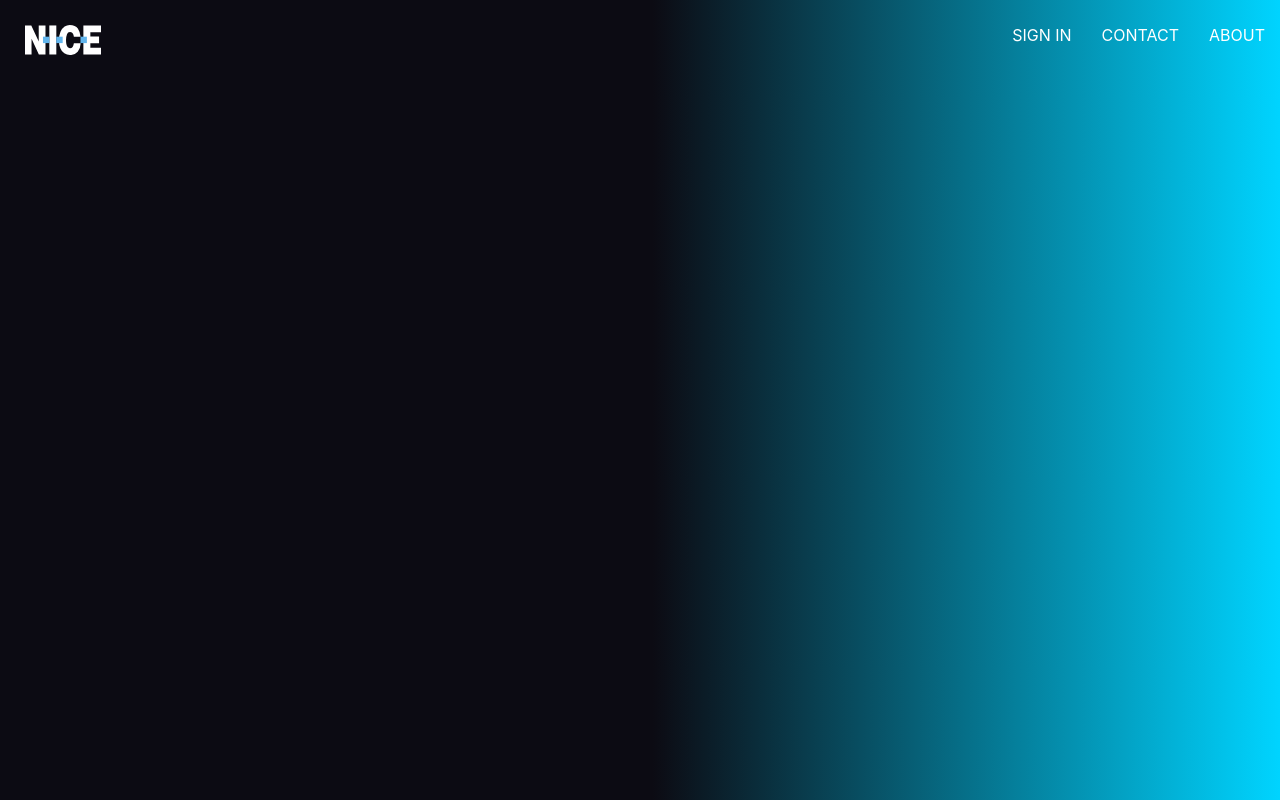
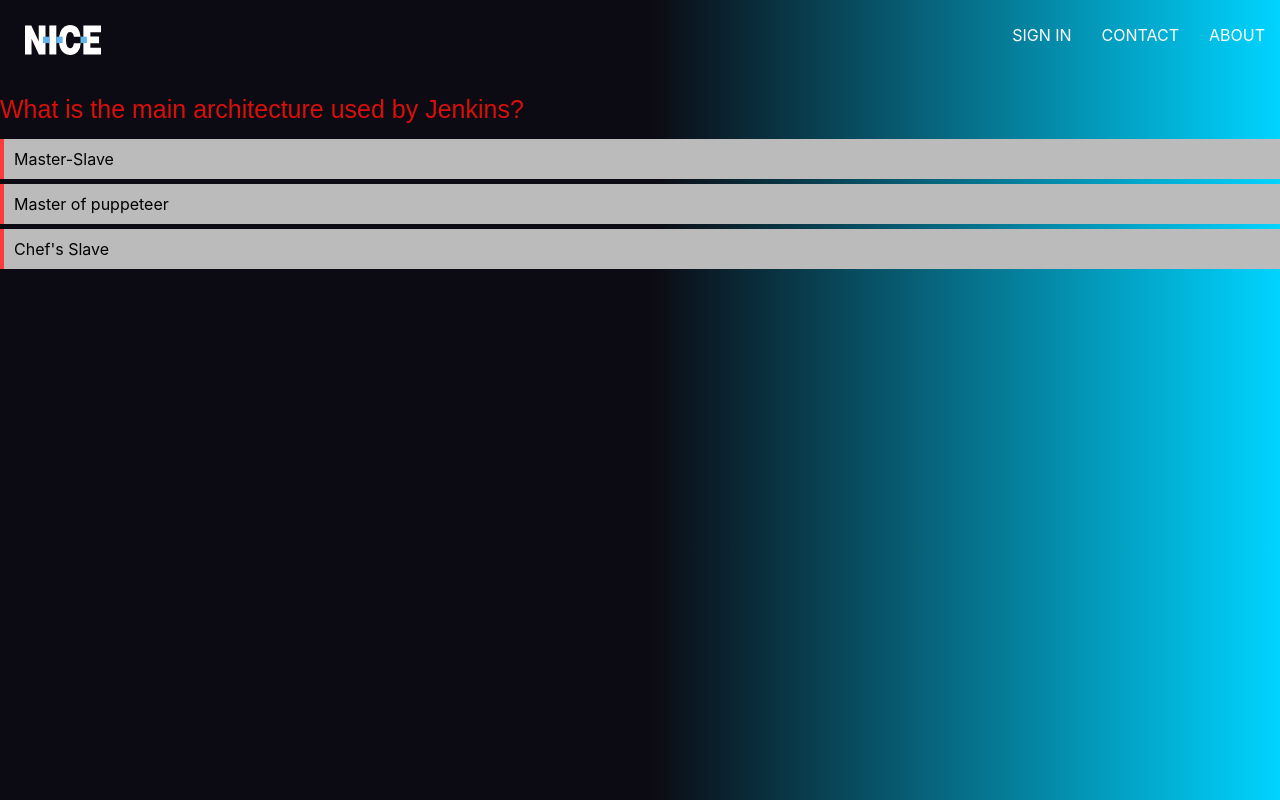
Before and after one commit to taldo17/evolve, a React (Create React App) app: page /evolve/devops/quiz in a window 1280 px wide. Built offline with nearby package versions, Linux system fonts and the light colour scheme; no server answers.

Commit message:
fixing some stuff

```diff
--- a/src/App.js
+++ b/src/App.js
@@ -7,6 +7,7 @@
 import React, {useEffect, useState} from "react";
 import {addAuthListener, getCurrentUser, ProtectedRoute} from './firebase/auth';
 import {getUserDetails} from './firebase/database';
+import Quiz from "./pages/devops/quiz/QuizMain";
 
 export function App({firebaseConfig}) {
     const [authInfo, setAuthInfo] = useState(() => {
@@ -47,12 +48,16 @@
                 <Route path='/signin'>
                     <SignInAndSignUp/>
                 </Route>
+                <Route exact path='/'>
+                    <Homepage userDetails={userDetails}/>
+                </Route>
                 <Route exact path='/evolve/devops'>
                     <Devops userDetails={userDetails}/>
                 </Route>
-                <Route exact path='/'>
-                    <Homepage userDetails={userDetails}/>
+                <Route exact path='/evolve/devops/quiz'>
+                    <Quiz/>
                 </Route>
+                {/*evolve/devops/quiz*/}
             </Switch>
         </Router>
     );
--- a/src/pages/devops/devops.jsx
+++ b/src/pages/devops/devops.jsx
@@ -14,6 +14,7 @@
         devopsRankItem.title = props.userDetails.statistics.userStatistics.devopsLevel;
     }
     devopsRankItem.subtitle = 'CHALLENGE ME'
+    devopsRankItem.linkUrl = '/quiz'
     return (
         <div>
             <div>
--- /dev/null
+++ b/src/pages/devops/quiz/QuizMain.css
@@ -0,0 +1,28 @@
+.NextStep{
+    background-color: #009e00;
+    color:#fff;
+    padding: 10px 30px;
+    border: 0;
+    border-radius: 3px;
+    cursor: pointer;
+}
+.NextStep:hover{
+    background-color: green;
+}
+.NextStep[disabled]{
+    display: none;
+}
+
+.finalPage{
+    text-align: center;
+}
+.finalPage h1{
+    text-align: center;
+    margin: 15px 0;
+    font-size: 25px;
+    font-family: Arial,sans-serif;
+    font-weight: bold;
+    color: #008416;
+    text-transform: none;
+    text-shadow: none;
+}
--- /dev/null
+++ b/src/pages/devops/quiz/QuizMain.js
@@ -0,0 +1,103 @@
+import React, {Component} from 'react';
+import Question from './question/Question';
+import Answer from './answer/Answer';
+import './QuizMain.css';
+
+export default class Quiz extends Component {
+
+    // initiating the local state
+    state = {
+        questions: {
+            1: 'What is the main architecture used by Jenkins?',
+            2: 'Which of the following CLI commands can be used to rename files?',
+            3: 'What are the benefits of of using IAC?'
+        },
+        answers: {
+            1: {
+                1: 'Master-Slave',
+                2: 'Master of puppeteer',
+                3: "Chef's Slave"
+            },
+            2: {
+                1: 'git rm',
+                2: 'git mv',
+                3: 'git rm -r'
+            },
+            3: {
+                1: "There aren't any, it's just another way of configuration",
+                2: 'Code can be maintained better than UI (VCS, Code review, easy setup)',
+                3: 'It is less common nowadays to use it since the emergance of GIT actions'
+            }
+        },
+        correctAnswers: {
+            1: '1',
+            2: '2',
+            3: '2'
+        },
+        correctAnswer: 0,
+        clickedAnswer: 0,
+        step: 1,
+        score: 0
+    }
+
+    // the method that checks the correct answer
+    checkAnswer = answer => {
+        const { correctAnswers, step, score } = this.state;
+        if(answer === correctAnswers[step]){
+            this.setState({
+                score: score + 1,
+                correctAnswer: correctAnswers[step],
+                clickedAnswer: answer
+            });
+        }else{
+            this.setState({
+                correctAnswer: 0,
+                clickedAnswer: answer
+            });
+        }
+    }
+
+    // method to move to the next question
+    nextStep = (step) => {
+        this.setState({
+            step: step + 1,
+            correctAnswer: 0,
+            clickedAnswer: 0
+        });
+    }
+
+    render(){
+        let { questions, answers, correctAnswer, clickedAnswer, step, score } = this.state;
+        return(
+            <div className="Content">
+                {step <= Object.keys(questions).length ?
+                    (<>
+                        <Question
+                            question={questions[step]}
+                        />
+                        <Answer
+                            answer={answers[step]}
+                            step={step}
+                            checkAnswer={this.checkAnswer}
+                            correctAnswer={correctAnswer}
+                            clickedAnswer={clickedAnswer}
+                        />
+                        <button
+                        className="NextStep"
+                        disabled={
+                            clickedAnswer && Object.keys(questions).length >= step
+                            ? false : true
+                        }
+                        onClick={() => this.nextStep(step)}>Next</button>
+                    </>) : (
+                        <div className="finalPage">
+                            <h1>You have completed the quiz!</h1>
+                            <p>Your score is: {score} of {Object.keys(questions).length}</p>
+                            <p>Thank you!</p>
+                        </div>
+                    )
+                }
+            </div>
+        );
+    }
+}
--- /dev/null
+++ b/src/pages/devops/quiz/answer/Answer.css
@@ -0,0 +1,31 @@
+.Answers{
+    list-style: none;
+    margin: 0;
+    padding: 0;
+}
+.Answers li{
+    padding: 10px;
+    border-left: 4px solid #FF3B3B;
+    background-color: #bbb;
+    margin: 0 0 5px;
+}
+.Answers li:hover{
+    cursor: pointer;
+    background-color: #a2a2a2;
+}
+.Answers .correct,
+.Answers .correct:hover {
+    background-color: #1db900;
+    border-left: 4px solid #0f6300;
+    color: #fff;
+}
+.Answers .incorrect,
+.Answers .incorrect:hover {
+    background-color: #ec0000;
+    border-left: 4px solid #FF3B3B;
+    color: #fff;
+}
+.Answers[disabled] {
+    pointer-events: none;
+    opacity: 0.7;
+}
--- /dev/null
+++ b/src/pages/devops/quiz/answer/Answer.js
@@ -0,0 +1,37 @@
+import React from 'react';
+import './Answer.css';
+
+const Answer = (props) => {
+    let answers = Object.keys(props.answer)
+        .map((qAnswer, i) => (
+            <li
+            className=
+            {
+                props.correctAnswer === qAnswer ?
+                'correct' :
+                props.clickedAnswer === qAnswer ?
+                'incorrect' : ''
+            }
+            onClick={() => props.checkAnswer(qAnswer)}
+            key={qAnswer}>
+                {props.answer[qAnswer]}
+            </li>
+        ));
+
+        return (
+            <>
+                <ul disabled={props.clickedAnswer ? true : false} className="Answers">
+                    {answers}
+                </ul>
+                <div>
+                    {
+                        props.correctAnswer ?
+                        'Correct Answer!' :
+                        props.clickedAnswer ? 'Incorrect Answer!' : ''
+                    }
+                </div>
+            </>
+        );
+}
+
+export default Answer;
--- /dev/null
+++ b/src/pages/devops/quiz/question/Question.css
@@ -0,0 +1,10 @@
+.Content h1{
+    margin: 15px 0;
+    font-size: 25px;
+    font-family: Arial,sans-serif;
+    font-weight: normal;
+    color: #da0f0b;
+    text-transform: none;
+    text-shadow: none;
+    text-align: left;
+}
--- /dev/null
+++ b/src/pages/devops/quiz/question/Question.js
@@ -0,0 +1,10 @@
+import React from 'react';
+import './Question.css';
+
+const Question = (props) => {
+    return (
+        <h1>{props.question}</h1>
+    );
+}
+
+export default Question;
```
Also changed, not shown: src/pages/devops/quiz/devops-quiz.jsx (added).
